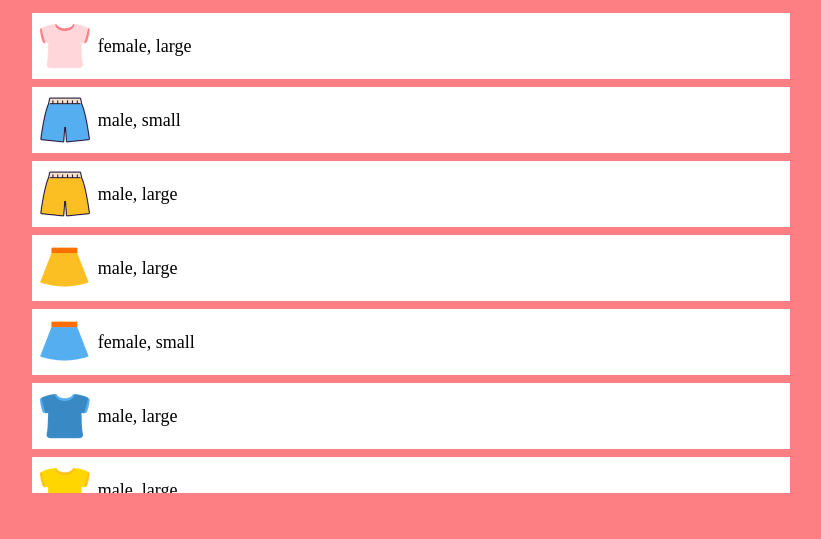
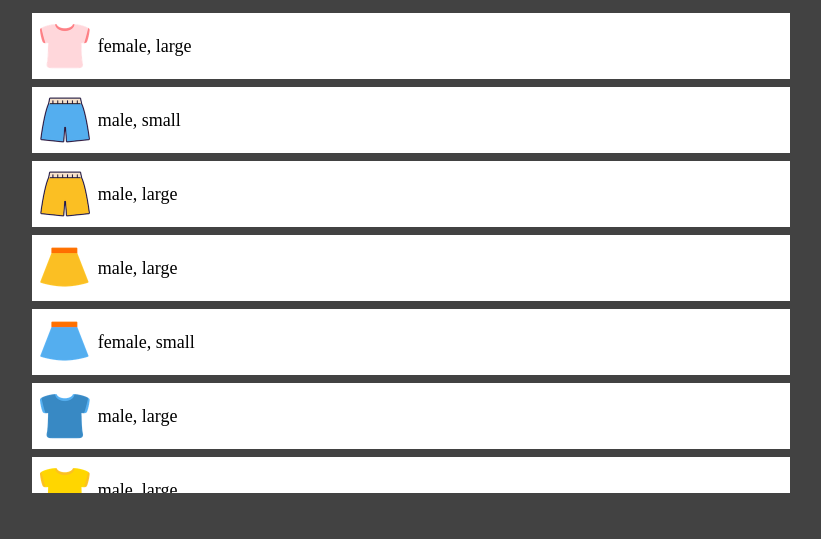
Before and after one commit to yulbamn/dockerimage, a plain HTML site: page index.html in a window 1280 px wide. Shown: the part 277-816 px from the top of the page, without its empty margins (229-1050 px from the left). Drawn offline with Linux system fonts and the light colour scheme.

Commit message:
Update style.css color to grey

```diff
--- a/style.css
+++ b/style.css
@@ -23,7 +23,7 @@
 
 body {
   height: 100vh;
-  background-color: var(--color-pink);
+  background-color: var(--color-grey);
   display: flex;
   flex-direction: column;
   justify-content: center;
```
